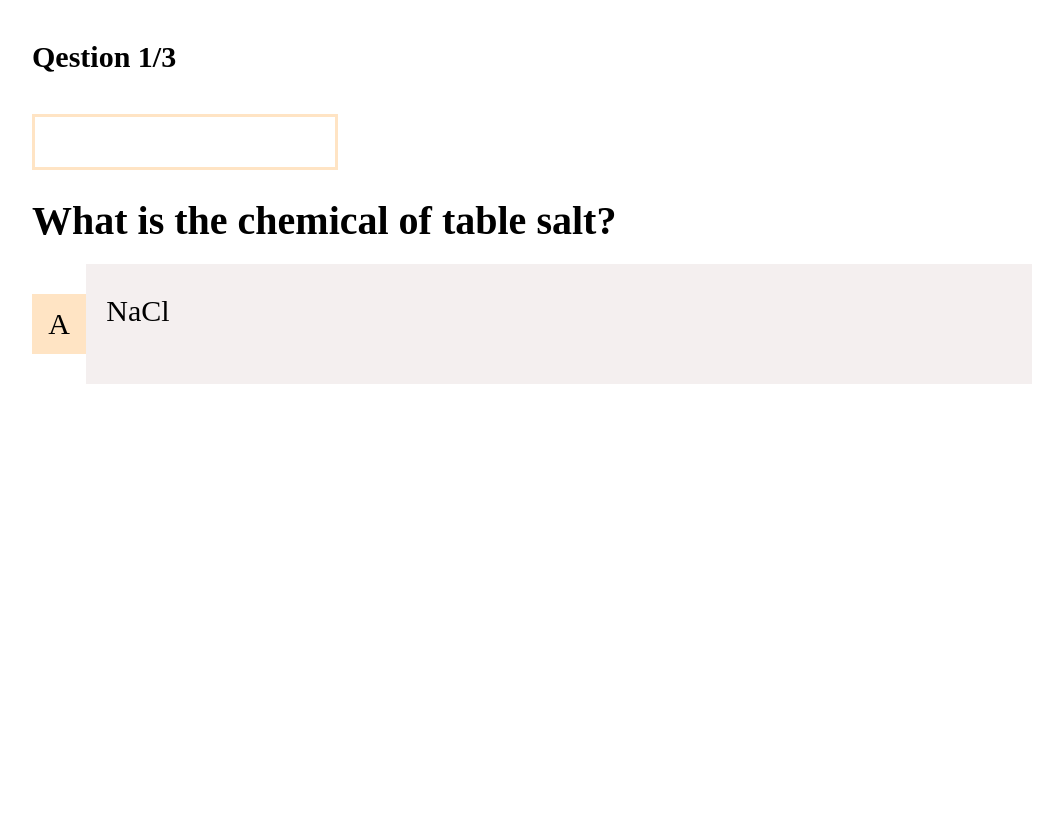
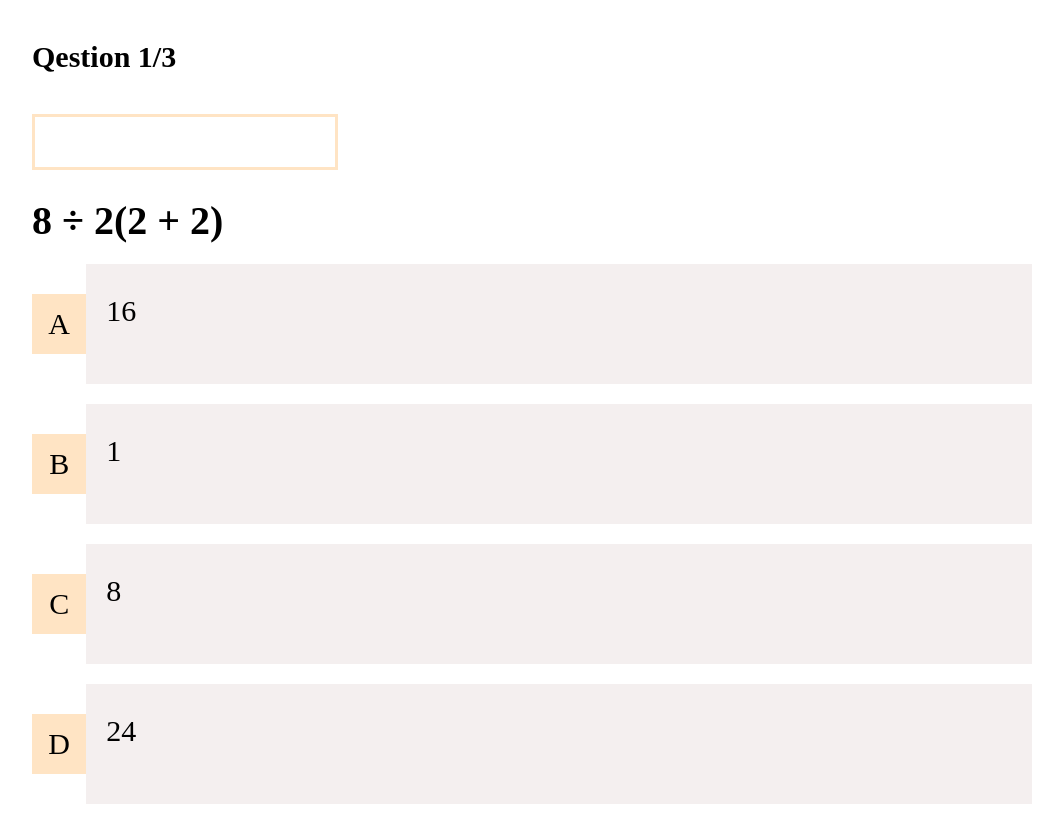
Before and after one commit to SanazBHMN/QuizApp, a Vue app: page /quiz/1 in a window 1280 px wide. Shown: the whole page, without its empty margins (108-1171 px from the left). Before the commit the page ends 800 px from the top, so only its background shows below. Built offline with nearby package versions, Linux system fonts and the light colour scheme.

Commit message:
Show the 1st question for each subject

```diff
--- a/src/components/Question.vue
+++ b/src/components/Question.vue
@@ -1,16 +1,18 @@
-<script>
+<script setup>
+import { defineProps } from "vue";
 
+const { question } = defineProps(["question"]);
 </script>
 
 <template>
   <div class="question-container">
-        <h1 class="question">What is the chemical of table salt?</h1>
+    <h1 class="question">{{ question.text }}</h1>
   </div>
   <div class="options-container">
-        <div class="option">
-            <p class="option-label">A</p>
+    <div v-for="option in question.options" :key="option.id" class="option">
+      <p class="option-label">{{ option.label }}</p>
       <div class="option-value">
-                <p>NaCl</p>
+        <p>{{ option.text }}</p>
       </div>
     </div>
   </div>
--- a/src/views/QuizView.vue
+++ b/src/views/QuizView.vue
@@ -1,13 +1,24 @@
 <script setup>
 import Question from "../components/Question.vue";
-import QuizHeader from '../components/QuizHeader.vue'
+import QuizHeader from "../components/QuizHeader.vue";
+import { useRoute } from "vue-router";
+import { ref } from "vue";
+import quizes from "../data/quizes.json";
+
+const route = useRoute();
+
+const quizId = parseInt(route.params.id);
+
+const quiz = quizes.find((q) => q.id === quizId);
+
+const currentQuestionIndex = ref(0);
 </script>
 
 <template>
   <div>
     <QuizHeader />
     <div>
-      <Question />
+      <Question :question="quiz.questions[currentQuestionIndex]" />
     </div>
   </div>
 </template>
```
Lines whose indentation alone changed are shown as unchanged.
